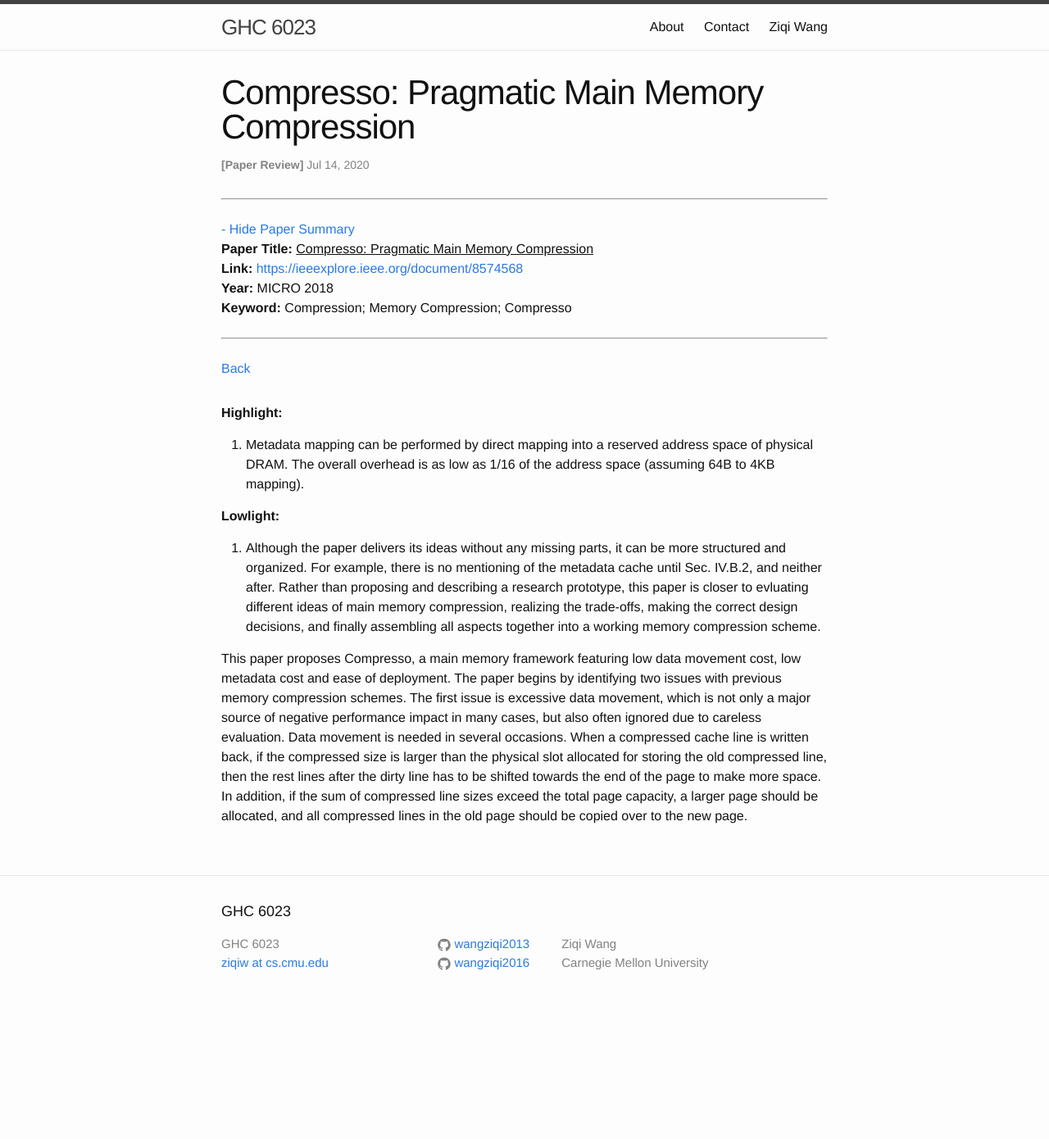
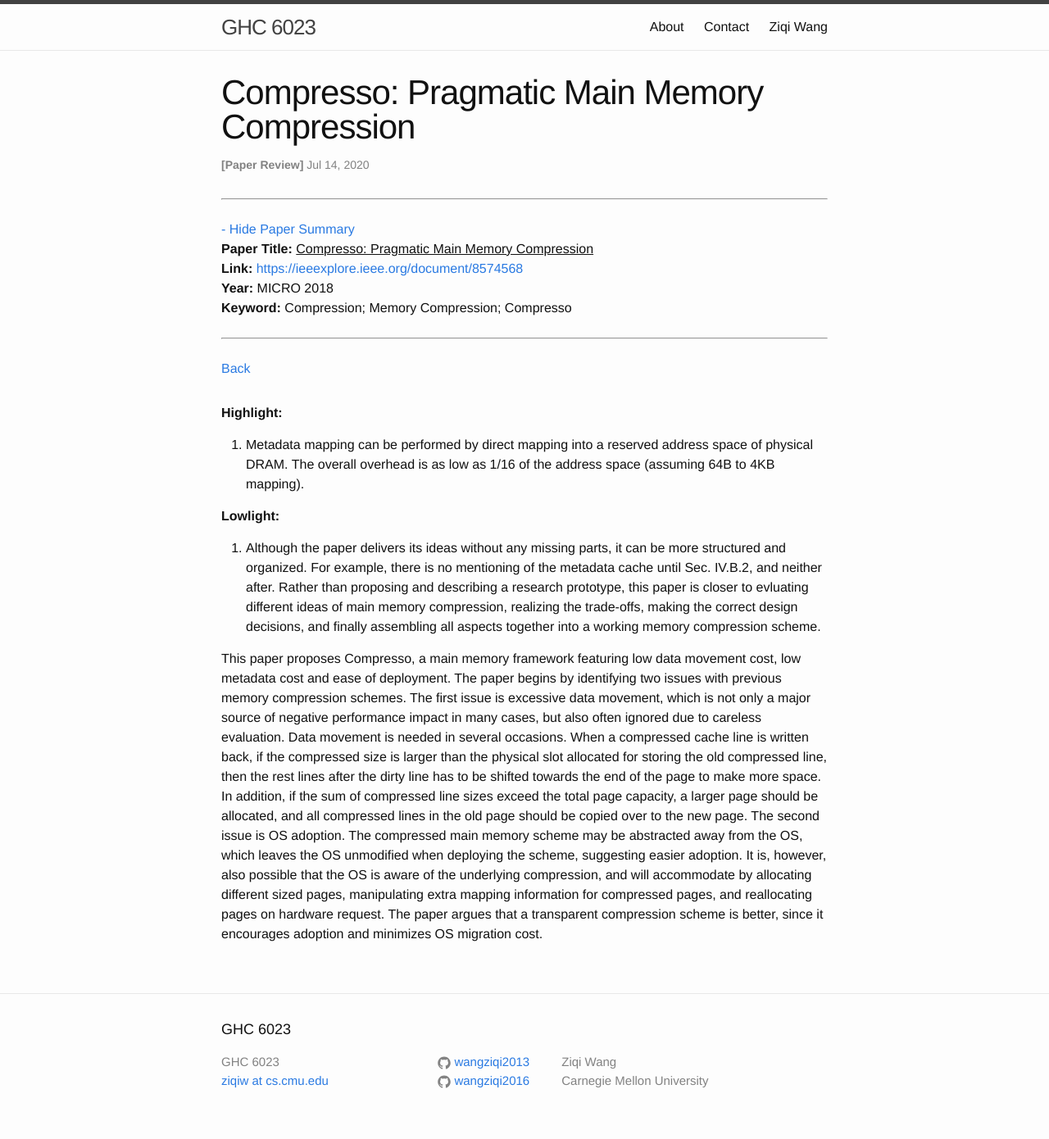
Before and after one commit to wangziqi2013/wangziqi2013.github.io, a Jekyll site: the page built from _posts/2020-07-13-compresso.markdown, in a window 1280 px wide. Shown: the whole page at 82% size. Built offline with Jekyll 4.4.1, drawn with Linux system fonts in a browser that asks for light colours; before the commit the page ends 1246 px from its top, so only the background shows below that.

Commit message:
Adding OS

```diff
--- a/_posts/2020-07-13-compresso.markdown
+++ b/_posts/2020-07-13-compresso.markdown
@@ -34,3 +34,8 @@ back, if the compressed size is larger than the physical slot allocated for stor
 the rest lines after the dirty line has to be shifted towards the end of the page to make more space. In addition, if
 the sum of compressed line sizes exceed the total page capacity, a larger page should be allocated, and all compressed
 lines in the old page should be copied over to the new page.
+The second issue is OS adoption. The compressed main memory scheme may be abstracted away from the OS, which leaves
+the OS unmodified when deploying the scheme, suggesting easier adoption. It is, however, also possible that the OS
+is aware of the underlying compression, and will accommodate by allocating different sized pages, manipulating extra mapping
+information for compressed pages, and reallocating pages on hardware request. The paper argues that a transparent compression
+scheme is better, since it encourages adoption and minimizes OS migration cost.
```
